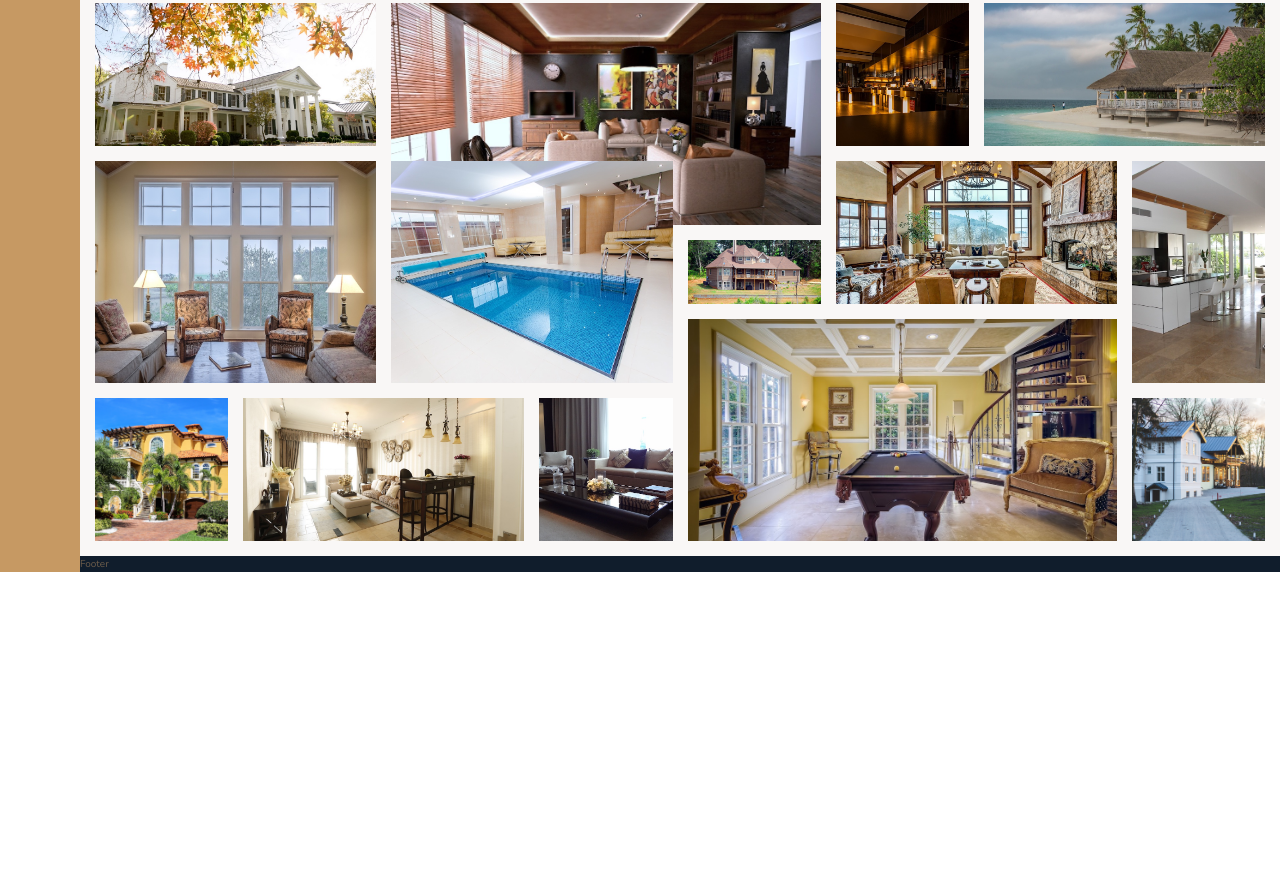
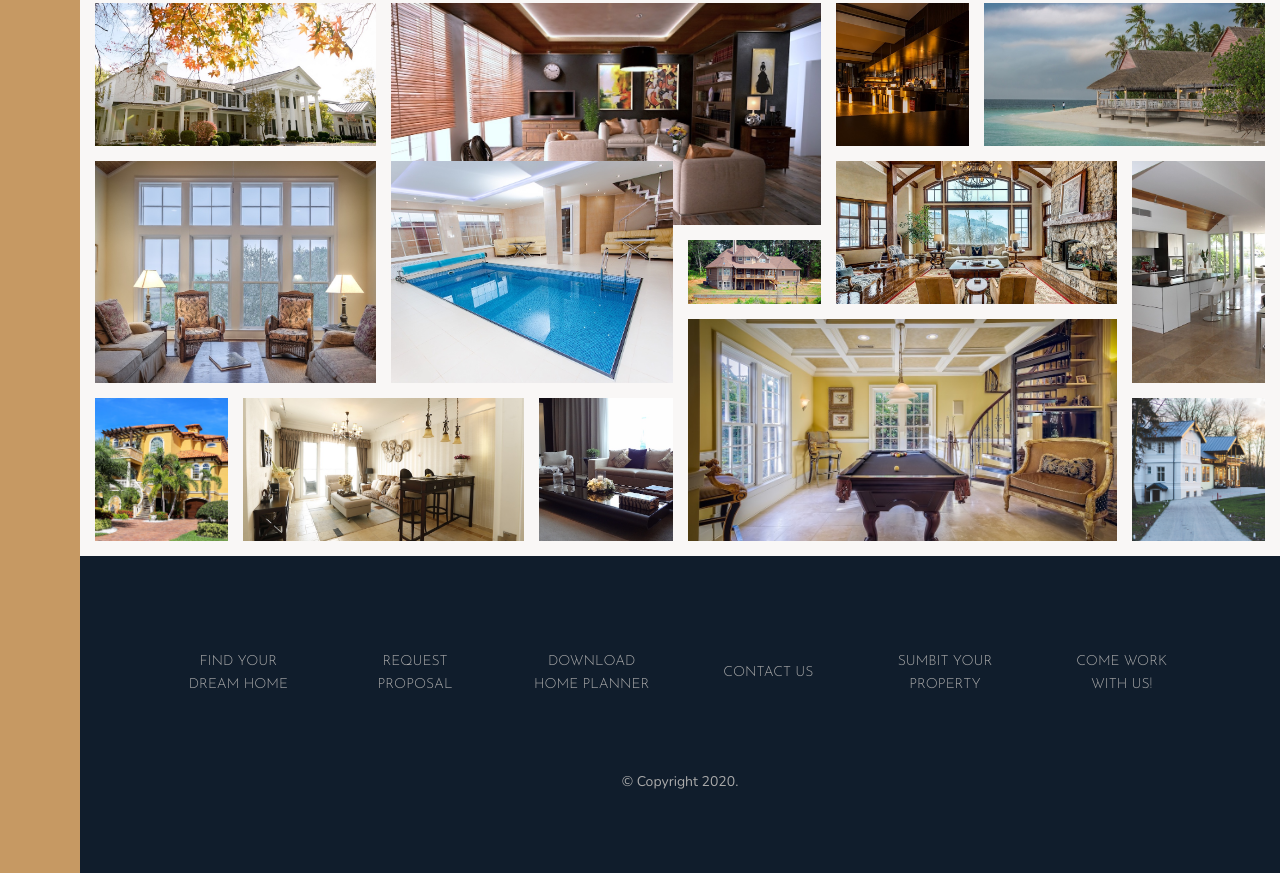
Before and after one commit to chrisgartsen/udemy-css-course, a website: page nexter/index.html in a window 1280 px wide. Shown: the part 3084-3957 px from the top of the page. Before the commit the page ends 3656 px from the top, so only its background shows below. Drawn offline with nearby package versions, Linux system fonts and the light colour scheme.

Commit message:
Add footer

```diff
--- a/nexter/index.html
+++ b/nexter/index.html
@@ -342,6 +342,30 @@
         <img src="img/gal-14.jpeg" alt="Image 14" class="gallery__img" />
       </figure>
     </section>
-    <footer class="footer">Footer</footer>
+    <footer class="footer">
+      <ul class="nav">
+        <li class="nav__item">
+          <a href="#" class="nav__link">Find your dream home</a>
+        </li>
+        <li class="nav__item">
+          <a href="#" class="nav__link">Request proposal</a>
+        </li>
+        <li class="nav__item">
+          <a href="#" class="nav__link">Download home planner</a>
+        </li>
+        <li class="nav__item">
+          <a href="#" class="nav__link">Contact us</a>
+        </li>
+        <li class="nav__item">
+          <a href="#" class="nav__link">Sumbit your property</a>
+        </li>
+        <li class="nav__item">
+          <a href="#" class="nav__link">Come work with us!</a>
+        </li>
+      </ul>
+      <p class="copyright">
+        &copy; Copyright 2020.
+      </p>
+    </footer>
   </body>
 </html>
--- a/nexter/sass/_footer.scss
+++ b/nexter/sass/_footer.scss
@@ -1,4 +1,40 @@
 .footer {
   background-color: $color-secondary;
   grid-column: full-start / full-end;
+  padding: 8rem;
 }
+
+.nav {
+  list-style: none;
+  display: grid;
+  gap: 2rem;
+  align-items: center;
+  grid-template-columns: repeat(auto-fit, minmax(15rem, 1fr));
+
+  &__link:link,
+  &__link:visited {
+    font-size: 1.4rem;
+    text-decoration: none;
+    color: $color-grey-light-2;
+    font-family: $font-display;
+    text-transform: uppercase;
+    text-align: center;
+    padding: 1.5rem;
+    display: block;
+    transition: all 0.2s;
+  }
+
+  &__link:hover {
+    background-color: rgba(#fff, 0.05);
+    color: #fff;
+  }
+}
+
+.copyright {
+  font-size: 1.4rem;
+  margin-right: auto;
+  margin-left: auto;
+  color: $color-grey-light-2;
+  margin-top: 6rem;
+  text-align: center;
+}
```
Also changed, not shown: nexter/css/style.css.
